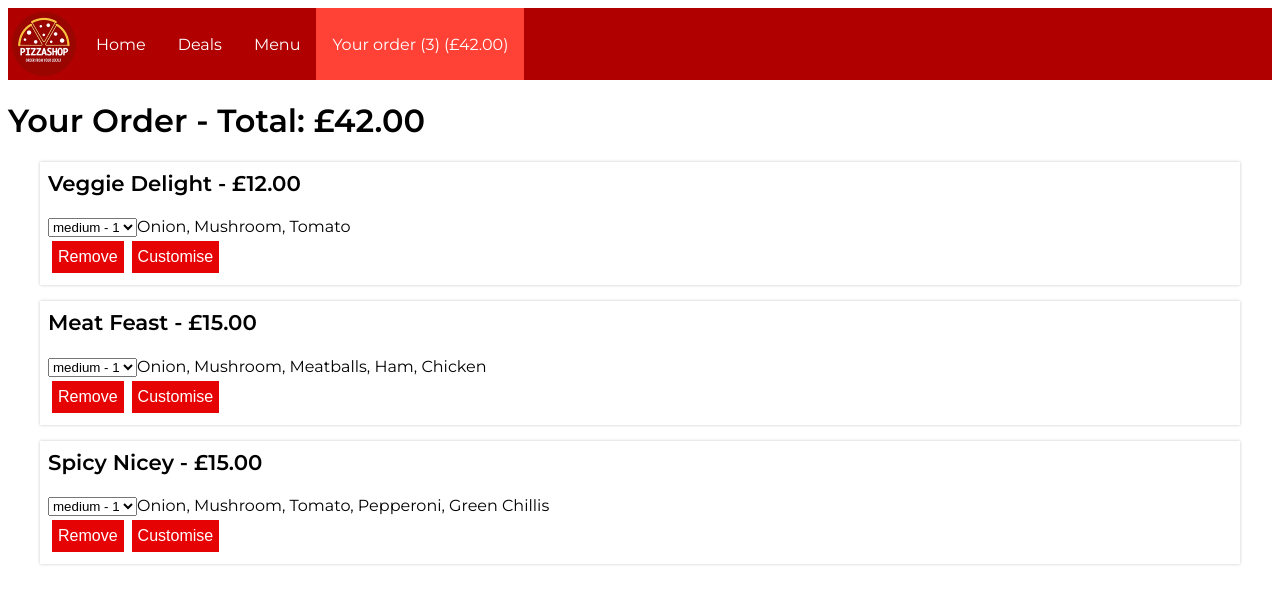
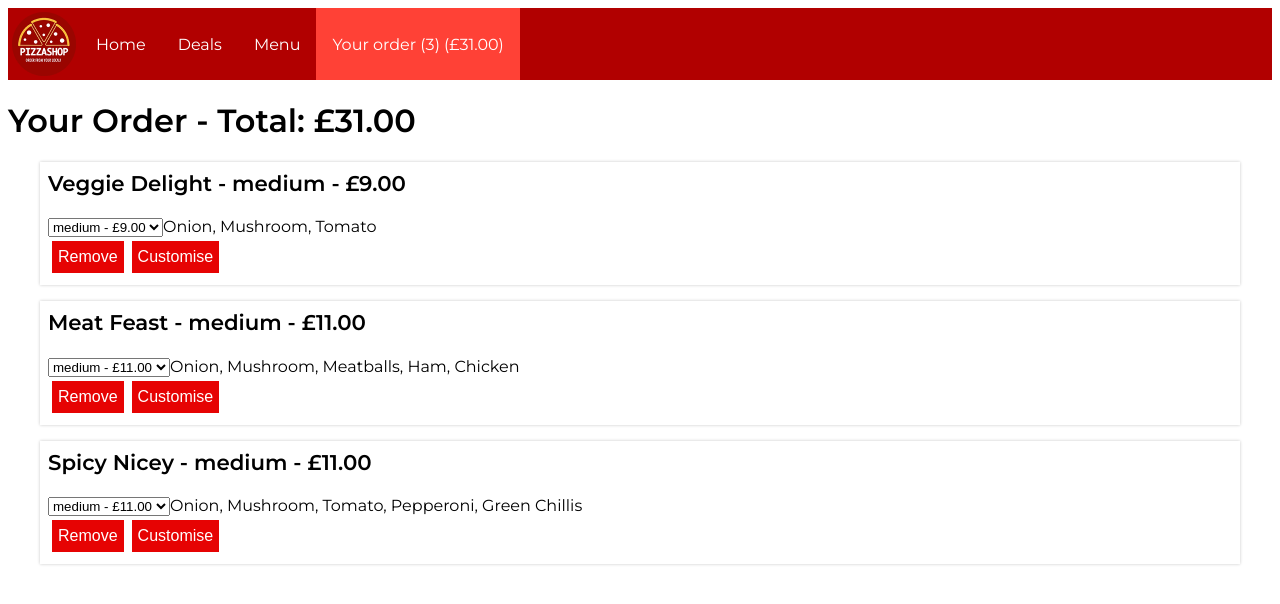
Before and after one commit to samthidny/pizza-shop, an Angular app: page /cart in a window 1280 px wide. Shown: the top 604 px of the page. Built offline with nearby package versions, Linux system fonts and the light colour scheme.

Commit message:
dynamic size pricing

```diff
--- a/src/app/cart-item.component.html
+++ b/src/app/cart-item.component.html
@@ -1,5 +1,5 @@
 <div class="cart-item">
-  <h3>{{pizza.name}} - {{pizza.price | currency:'GBP':'symbol' }}</h3>
+  <h3>{{pizza.name}} - {{pizza.size.name}} - {{pizza.price | currency:'GBP':'symbol' }}</h3>
   <!-- <app-size [pizza]=pizza></app-size> -->
   <app-pizza-size [pizza]=pizza (sizeChange)="sizeChanged($event)"></app-pizza-size>
   <app-topping-list [toppings]=pizza.toppings></app-topping-list>
--- a/src/app/menu.service.ts
+++ b/src/app/menu.service.ts
@@ -48,14 +48,14 @@ export class MenuService {
 
   getToppingPrice(pizza: Pizza, topping: Topping): number {
     // Check Pizza size and calculate topping price
-    return pizza.size.id + 0.5;
+    return 1; // pizza.size.id + 0.5;
   }
 
   getBasePrice(pizza: Pizza): number {
     switch (pizza.size.name) {
       case 'small' : return 5;
-      case 'medium' : return 7.50;
-      case 'large' : return 10;
+      case 'medium' : return 6;
+      case 'large' : return 7;
     }
 
     throw new Error('Pizza size not found');
--- a/src/app/pizza-size.component.html
+++ b/src/app/pizza-size.component.html
@@ -1,3 +1,3 @@
 <select (change)="onSizeChange($event.target.value)">
-  <option *ngFor="let size of sizes; index as i" [value]="size.id" [selected]="size.id === pizza.size.id">{{size.name}} - {{size.id}}</option>
+  <option *ngFor="let size of sizes; index as i" [value]="size.id" [selected]="size.id === pizza.size.id">{{size.name}} - {{prices[i] | currency:'GBP':'symbol'}}</option>
 </select>
--- a/src/app/pizza-size.component.ts
+++ b/src/app/pizza-size.component.ts
@@ -10,16 +10,38 @@ import { PizzaSize } from './pizza-size';
 })
 export class PizzaSizeComponent implements OnInit {
 
-  @Input() pizza: Pizza;
+  private _pizza: Pizza;
   @Output() sizeChange: EventEmitter<PizzaSize> = new EventEmitter<PizzaSize>();
   sizes: PizzaSize[];
+  prices: number[];
   selectedSize: PizzaSize;
 
-  constructor(public menuService: MenuService) {}
+  @Input() set pizza(pizza: Pizza) {
+    console.log('Pizza set!!!!');
+    this._pizza = pizza;
+    this._pizza.toppingsChanged.subscribe(() => {
+      this.updateSizePrices();
+    });
+  }
+
+  get pizza(): Pizza {
+    return this._pizza;
+  }
+
+  constructor(public menuService: MenuService) { }
 
   ngOnInit(): void {
-    this.sizes = this.menuService.getAvailableSizes(this.pizza);
+    this.updateSizePrices();
     this.selectedSize = this.menuService.defaultSize;
+  }
+
+  updateSizePrices(): void {
+    const pizza = this._pizza.clone();
+    this.sizes = this.menuService.getAvailableSizes(pizza);
+    this.prices = this.sizes.map((size: PizzaSize) => {
+      pizza.size = size;
+      return this.menuService.getPrice(pizza);
+    });
   }
 
   onSizeChange(pizzaSizeID: string): void {
```
